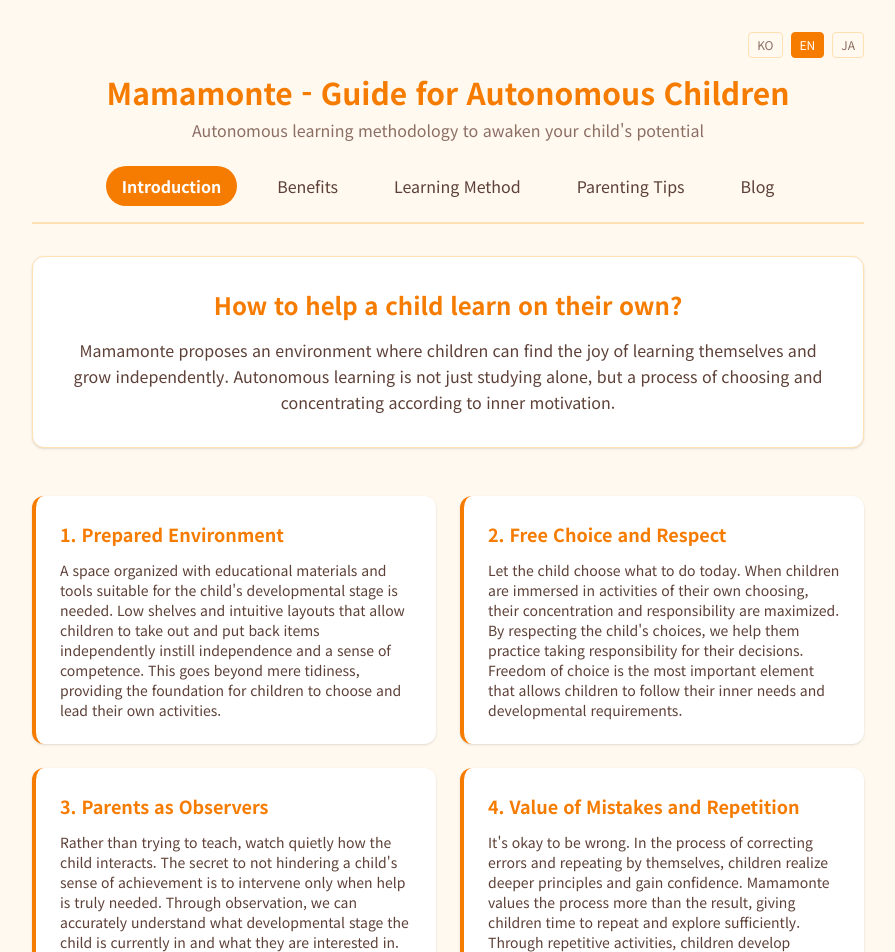
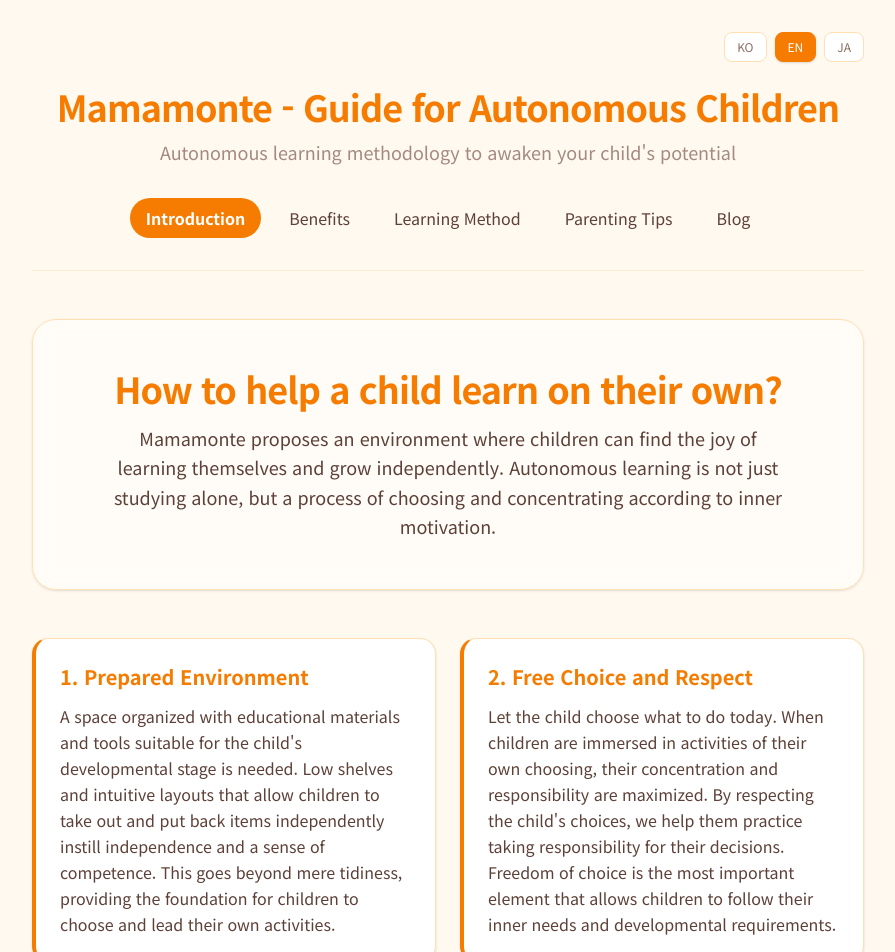
Before and after one commit to skymanla/mamamonte-kr, a React app: page / in a window 1280 px wide. Shown: the top 952 px of the page, without its empty margins (192-1087 px from the left). Built offline with nearby package versions, Linux system fonts and the light colour scheme.

Commit message:
Fix: 에드센스 문제 사항 수정 및 재검토

```diff
--- a/src/App.tsx
+++ b/src/App.tsx
@@ -1,4 +1,4 @@
-import React from 'react'
+import React, { useState } from 'react'
 import { BrowserRouter as Router, Routes, Route, Link, NavLink } from 'react-router-dom'
 import { HelmetProvider } from 'react-helmet-async'
 import { useTranslation } from 'react-i18next'
@@ -11,6 +11,7 @@
 import BlogList from './components/BlogList'
 import BlogPost from './components/BlogPost'
 import PrivacyPolicy from './components/PrivacyPolicy'
+import { Container } from './components/ui/Layout'
 import Footer from './components/Footer'
 
 const NAV_ITEMS = [
@@ -25,10 +26,15 @@
 
 const App: React.FC = () => {
   const { t, i18n } = useTranslation()
+  const [isMenuOpen, setIsMenuOpen] = useState(false)
 
   const changeLanguage = (lng: string) => {
     i18n.changeLanguage(lng)
+    setIsMenuOpen(false)
   }
+
+  const toggleMenu = () => setIsMenuOpen(!isMenuOpen)
+  const closeMenu = () => setIsMenuOpen(false)
 
   const activeLinkClass = ({ isActive }: { isActive: boolean }) =>
     `px-4 py-2 rounded-full transition-colors ${
@@ -37,34 +43,58 @@
         : 'text-mamamonte-brown hover:bg-mamamonte-border'
     }`
 
+  const mobileActiveLinkClass = ({ isActive }: { isActive: boolean }) =>
+    `block px-6 py-4 text-lg font-bold transition-all duration-200 border-l-4 ${
+      isActive
+        ? 'bg-mamamonte-orange/10 text-mamamonte-orange border-mamamonte-orange'
+        : 'text-mamamonte-brown border-transparent hover:bg-mamamonte-border/30'
+    }`
+
   return (
     <HelmetProvider>
       <Router>
-        <div className="max-w-4xl mx-auto p-8">
-          <header className="text-center mb-8 pb-4 border-b-2 border-mamamonte-border">
-            <div className="flex justify-end space-x-2 mb-4">
+        <Container>
+          <header className="relative text-center mb-12 pb-8 border-b border-mamamonte-border/50">
+            {/* Mobile Menu Button */}
+            <div className="md:hidden absolute left-0 top-0 pt-1">
+              <button
+                onClick={toggleMenu}
+                className="p-2 text-mamamonte-orange hover:bg-mamamonte-border/30 rounded-lg transition-colors"
+                aria-label="Toggle menu"
+              >
+                <svg className="w-8 h-8" fill="none" stroke="currentColor" viewBox="0 0 24 24">
+                  {isMenuOpen ? (
+                    <path strokeLinecap="round" strokeLinejoin="round" strokeWidth={2} d="M6 18L18 6M6 6l12 12" />
+                  ) : (
+                    <path strokeLinecap="round" strokeLinejoin="round" strokeWidth={2} d="M4 6h16M4 12h16M4 18h16" />
+                  )}
+                </svg>
+              </button>
+            </div>
+
+            <div className="flex justify-end space-x-2 mb-6">
               {LANGUAGES.map((lng) => (
                 <button
                   key={lng}
                   onClick={() => changeLanguage(lng)}
-                  className={`px-2 py-1 text-xs rounded border transition-colors ${
+                  className={`px-3 py-1.5 text-xs font-medium rounded-lg border transition-all duration-200 ${
                     i18n.language.startsWith(lng)
-                      ? 'bg-mamamonte-orange text-white border-mamamonte-orange'
-                      : 'text-mamamonte-lightBrown border-mamamonte-border hover:bg-mamamonte-border'
+                      ? 'bg-mamamonte-orange text-white border-mamamonte-orange shadow-sm'
+                      : 'text-mamamonte-lightBrown border-mamamonte-border bg-white hover:bg-mamamonte-bg'
                   }`}
                 >
                   {lng.toUpperCase()}
                 </button>
               ))}
             </div>
-            <Link to="/">
-              <h1 className="text-3xl font-bold text-mamamonte-orange mb-2 hover:opacity-80 transition-opacity">
+            <Link to="/" className="inline-block group">
+              <h1 className="text-4xl font-black text-mamamonte-orange mb-3 tracking-tight group-hover:scale-105 transition-transform duration-300">
                 {t('header.title')}
               </h1>
             </Link>
-            <p className="text-mamamonte-lightBrown mb-6">{t('header.subtitle')}</p>
+            <p className="text-mamamonte-lightBrown text-lg font-medium mb-8 opacity-80">{t('header.subtitle')}</p>
 
-            <nav className="flex justify-center flex-wrap gap-2 sm:space-x-4">
+            <nav className="hidden md:flex justify-center flex-wrap gap-3">
               {NAV_ITEMS.map((item) => (
                 <NavLink
                   key={item.path}
@@ -75,9 +105,65 @@
                 </NavLink>
               ))}
             </nav>
+
+            {/* Mobile Sidebar Overlay */}
+            <div
+              className={`fixed inset-0 bg-black/50 z-40 transition-opacity duration-300 md:hidden ${
+                isMenuOpen ? 'opacity-100' : 'opacity-0 pointer-events-none'
+              }`}
+              onClick={closeMenu}
+            />
+
+            {/* Mobile Sidebar */}
+            <aside
+              className={`fixed top-0 left-0 w-[280px] h-full bg-white z-50 transform transition-transform duration-300 ease-in-out md:hidden shadow-2xl flex flex-col ${
+                isMenuOpen ? 'translate-x-0' : '-translate-x-full'
+              }`}
+            >
+              <div className="p-6 border-b border-mamamonte-border/30 flex justify-between items-center">
+                <span className="text-xl font-black text-mamamonte-orange">{t('header.title')}</span>
+                <button onClick={closeMenu} className="p-1 text-mamamonte-lightBrown hover:text-mamamonte-orange transition-colors">
+                  <svg className="w-6 h-6" fill="none" stroke="currentColor" viewBox="0 0 24 24">
+                    <path strokeLinecap="round" strokeLinejoin="round" strokeWidth={2} d="M6 18L18 6M6 6l12 12" />
+                  </svg>
+                </button>
+              </div>
+
+              <nav className="flex-1 py-4">
+                {NAV_ITEMS.map((item) => (
+                  <NavLink
+                    key={item.path}
+                    to={item.path}
+                    className={mobileActiveLinkClass}
+                    onClick={closeMenu}
+                  >
+                    {t(item.labelKey)}
+                  </NavLink>
+                ))}
+              </nav>
+
+              <div className="p-6 bg-mamamonte-bg/50 border-t border-mamamonte-border/30">
+                <p className="text-xs text-mamamonte-lightBrown font-medium mb-3 uppercase tracking-wider">{t('footer.language', 'Language')}</p>
+                <div className="flex flex-wrap gap-2">
+                  {LANGUAGES.map((lng) => (
+                    <button
+                      key={lng}
+                      onClick={() => changeLanguage(lng)}
+                      className={`px-3 py-1.5 text-xs font-bold rounded-md border transition-all ${
+                        i18n.language.startsWith(lng)
+                          ? 'bg-mamamonte-orange text-white border-mamamonte-orange'
+                          : 'text-mamamonte-lightBrown border-mamamonte-border bg-white'
+                      }`}
+                    >
+                      {lng.toUpperCase()}
+                    </button>
+                  ))}
+                </div>
+              </div>
+            </aside>
           </header>
 
-          <main>
+          <main className="min-h-[60vh]">
             <Routes>
               <Route path="/" element={<SelfDirectedLearning />} />
               <Route path="/benefits" element={<LearningBenefits />} />
@@ -90,7 +176,7 @@
           </main>
 
           <Footer />
-        </div>
+        </Container>
       </Router>
     </HelmetProvider>
   )
--- a/src/components/SelfDirectedLearning.tsx
+++ b/src/components/SelfDirectedLearning.tsx
@@ -1,6 +1,7 @@
 import React from 'react'
 import { useTranslation } from 'react-i18next'
 import SEO from './SEO'
+import { Card, HeroSection } from './ui/Layout'
 
 const SelfDirectedLearning: React.FC = () => {
   const { t } = useTranslation()
@@ -13,24 +14,25 @@
         keywords={t('intro.seo.keywords')}
         canonicalPath="/"
       />
-      <section className="text-center mb-12 bg-white p-8 rounded-xl shadow-sm border border-mamamonte-border">
-        <h3 className="text-2xl font-semibold mb-4 text-mamamonte-orange">{t('intro.hero.title')}</h3>
-        <p className="text-mamamonte-brown">
-          {t('intro.hero.description')}
-        </p>
-      </section>
+
+      <HeroSection
+        title={t('intro.hero.title')}
+        description={t('intro.hero.description')}
+      />
 
       <div className="grid grid-cols-1 md:grid-cols-2 gap-6 mb-12">
         {[1, 2, 3, 4].map((num) => (
-          <div key={num} className="bg-white p-6 rounded-xl border-l-4 border-mamamonte-orange shadow-sm hover:-translate-y-1 transition-transform">
-            <h4 className="text-lg font-bold text-mamamonte-orange mb-3">{t(`intro.card${num}.title`)}</h4>
-            <p className="text-sm">{t(`intro.card${num}.description`)}</p>
-          </div>
+          <Card key={num} className="border-l-4 border-l-mamamonte-orange">
+            <h4 className="text-xl font-bold text-mamamonte-orange mb-3">{t(`intro.card${num}.title`)}</h4>
+            <p className="text-mamamonte-brown leading-relaxed">{t(`intro.card${num}.description`)}</p>
+          </Card>
         ))}
       </div>
 
-      <section className="text-center italic text-xl text-mamamonte-lightBrown py-8 border-t border-mamamonte-border">
-        <p>{t('intro.quote')}</p>
+      <section className="text-center italic text-xl text-mamamonte-lightBrown py-12 border-t border-mamamonte-border">
+        <p className="max-w-2xl mx-auto line-height-relaxed">
+          {t('intro.quote')}
+        </p>
       </section>
     </div>
   )
--- /dev/null
+++ b/src/components/ui/Layout.tsx
@@ -0,0 +1,43 @@
+import React from 'react'
+
+interface ContainerProps {
+  children: React.ReactNode
+  className?: string
+}
+
+export const Container: React.FC<ContainerProps> = ({ children, className = '' }) => (
+  <div className={`max-w-4xl mx-auto p-6 md:p-8 ${className}`}>
+    {children}
+  </div>
+)
+
+interface CardProps {
+  children: React.ReactNode
+  className?: string
+  hoverEffect?: boolean
+}
+
+export const Card: React.FC<CardProps> = ({ children, className = '', hoverEffect = true }) => (
+  <div className={`
+    bg-white p-6 rounded-2xl border border-mamamonte-border shadow-sm
+    ${hoverEffect ? 'hover:shadow-md hover:-translate-y-1 transition-all duration-300' : ''}
+    ${className}
+  `}>
+    {children}
+  </div>
+)
+
+interface HeroSectionProps {
+  title: string
+  description: string
+  className?: string
+}
+
+export const HeroSection: React.FC<HeroSectionProps> = ({ title, description, className = '' }) => (
+  <section className={`text-center mb-12 bg-white/50 backdrop-blur-sm p-8 md:p-12 rounded-3xl border border-mamamonte-border shadow-sm ${className}`}>
+    <h2 className="text-3xl md:text-4xl font-bold text-mamamonte-orange mb-4 tracking-tight">{title}</h2>
+    <p className="text-mamamonte-brown max-w-2xl mx-auto text-lg leading-relaxed">
+      {description}
+    </p>
+  </section>
+)
```
Also changed, not shown: src/components/LearningBenefits.tsx (+12 -12 lines).
